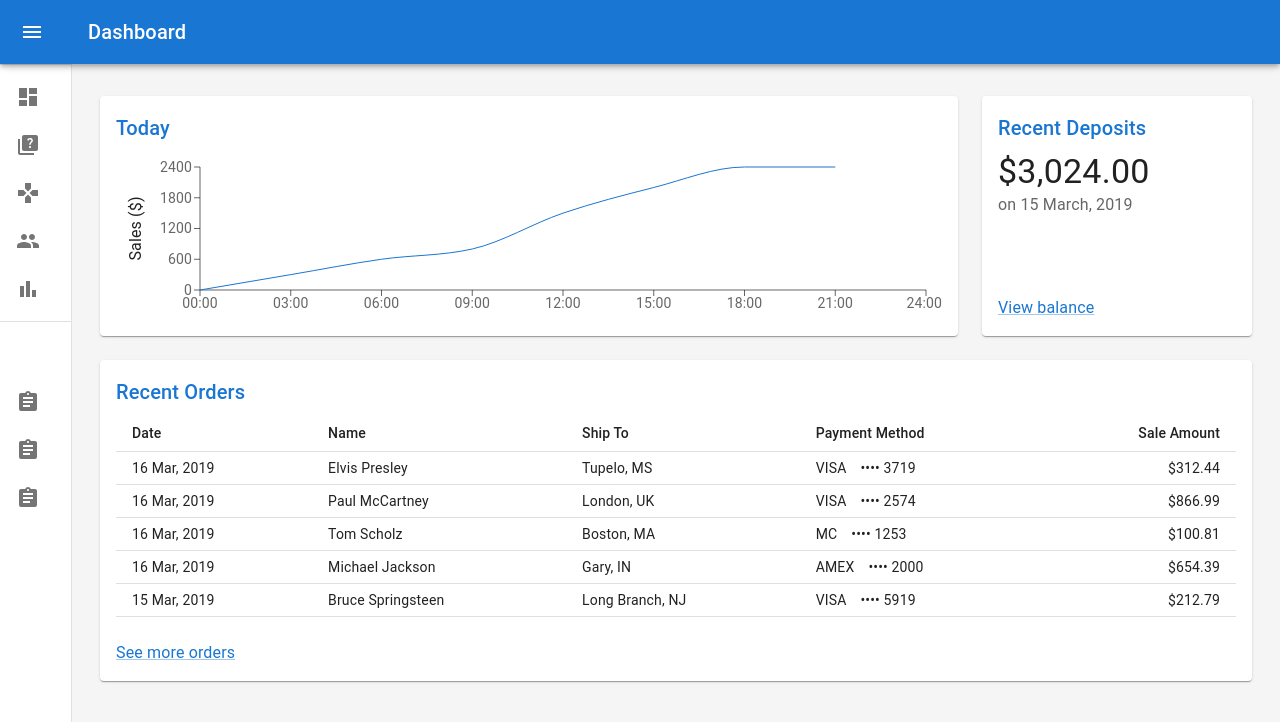
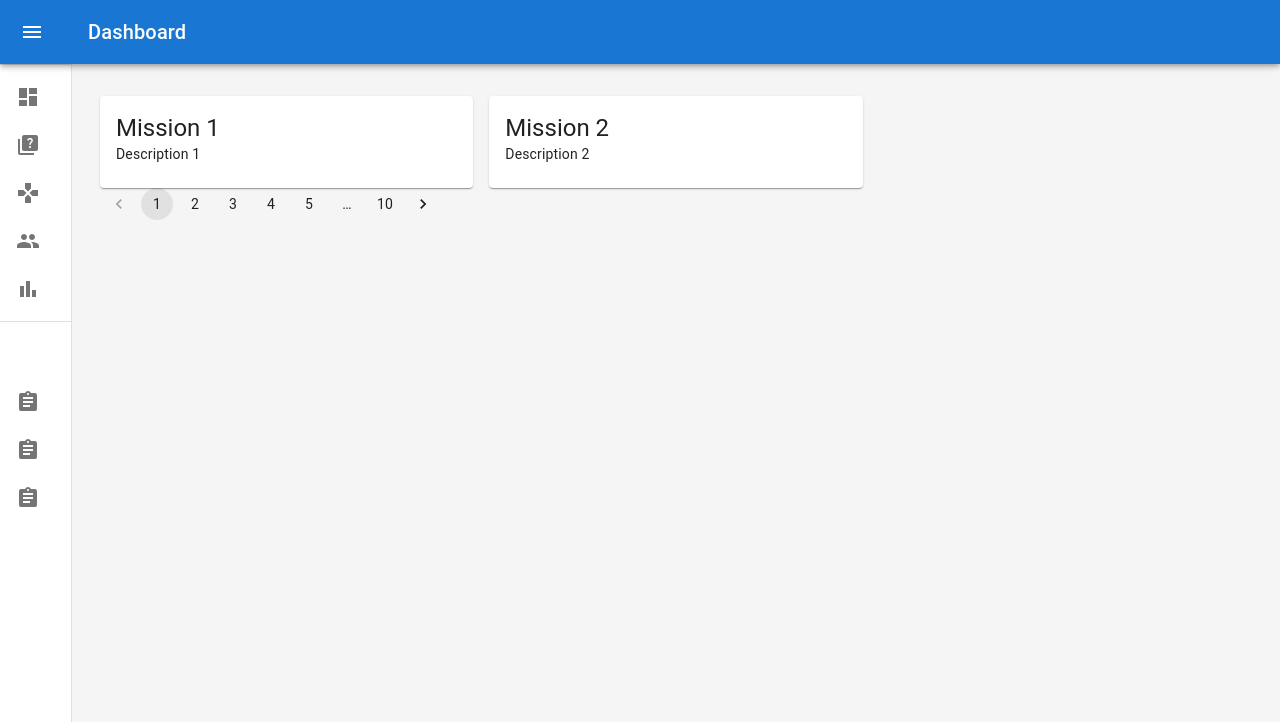
Before and after one commit to lil-program/Fue-Oni-2.0, a React (Vite) app in the folder fueoni_frontend/: page /missions in a window 1280 px wide. Shown: the top 722 px of the page. Built offline with nearby package versions, Linux system fonts and the light colour scheme; no server answers.

Commit message:
ミッションボードの雛形の作成

```diff
--- a/fueoni_frontend/src/App.tsx
+++ b/fueoni_frontend/src/App.tsx
@@ -2,6 +2,7 @@ import { useState } from "react";
 import { Route, Routes } from "react-router-dom";
 import Layout from "./components/Layout/Layout";
 import Dashboard from "./pages/Dashboard";
+import MissionBoard from "./pages/MissionBoard";
 
 function App() {
   const [open, setOpen] = useState(false);
@@ -22,7 +23,7 @@ function App() {
     >
       <Routes>
         <Route path="/" element={<Dashboard />} />
-        <Route path="/missions" element={<Dashboard />} />
+        <Route path="/missions" element={<MissionBoard />} />
         <Route path="/games" element={<Dashboard />} />
         <Route path="/users" element={<Dashboard />} />
         <Route path="/reports" element={<Dashboard />} />
--- a/fueoni_frontend/src/components/Layout/Layout.tsx
+++ b/fueoni_frontend/src/components/Layout/Layout.tsx
@@ -2,6 +2,7 @@ import { ReactNode } from "react";
 import CustomAppBar from "./components/CustomAppBar";
 import CustomDrawer from "./components/CustomDrawer";
 import Box from "@mui/material/Box";
+import Toolbar from "@mui/material/Toolbar";
 
 interface LayoutProps {
   open: boolean;
@@ -33,6 +34,7 @@ const Layout: React.FC<LayoutProps> = ({
             overflow: "auto",
           }}
         >
+          <Toolbar />
           {children}
         </Box>
       </Box>
--- a/fueoni_frontend/src/pages/Dashboard.tsx
+++ b/fueoni_frontend/src/pages/Dashboard.tsx
@@ -1,7 +1,6 @@
 import Container from "@mui/material/Container";
 import Grid from "@mui/material/Grid";
 import Paper from "@mui/material/Paper";
-import Toolbar from "@mui/material/Toolbar";
 import api from "../apiClient";
 import Chart from "./Chart";
 import Deposits from "./Deposits";
@@ -14,7 +13,6 @@ export default function Dashboard() {
 
   return (
     <div>
-      <Toolbar />
       <Container maxWidth="lg" sx={{ mt: 4, mb: 4 }}>
         <Grid container spacing={3}>
           {/* Chart */}
--- /dev/null
+++ b/fueoni_frontend/src/pages/MissionBoard.tsx
@@ -0,0 +1,53 @@
+import { useEffect, useState } from "react";
+import Container from "@mui/material/Container";
+import Grid from "@mui/material/Grid";
+import Card from "@mui/material/Card";
+import CardContent from "@mui/material/CardContent";
+import Typography from "@mui/material/Typography";
+import Pagination from "@mui/material/Pagination";
+
+type Mission = {
+  id: number;
+  title: string;
+  description: string;
+};
+
+export default function MissionBoard() {
+  const [missions, setMissions] = useState<Mission[]>([]);
+  const [page, setPage] = useState(1);
+
+  useEffect(() => {
+    // ここでミッションを取得します
+    // 以下はダミーデータです
+    const fetchedMissions = [
+      { id: 1, title: "Mission 1", description: "Description 1" },
+      { id: 2, title: "Mission 2", description: "Description 2" },
+      // ...
+    ];
+    setMissions(fetchedMissions);
+  }, [page]);
+
+  const handlePageChange = (_: unknown, value: number) => {
+    setPage(value);
+  };
+
+  return (
+    <Container maxWidth="lg" sx={{ mt: 4, mb: 4 }}>
+      <Grid container spacing={2}>
+        {missions.map((mission) => (
+          <Grid item xs={12} sm={6} md={4} key={mission.id}>
+            <Card>
+              <CardContent>
+                <Typography variant="h5" component="div">
+                  {mission.title}
+                </Typography>
+                <Typography variant="body2">{mission.description}</Typography>
+              </CardContent>
+            </Card>
+          </Grid>
+        ))}
+      </Grid>
+      <Pagination count={10} page={page} onChange={handlePageChange} />
+    </Container>
+  );
+}
```
